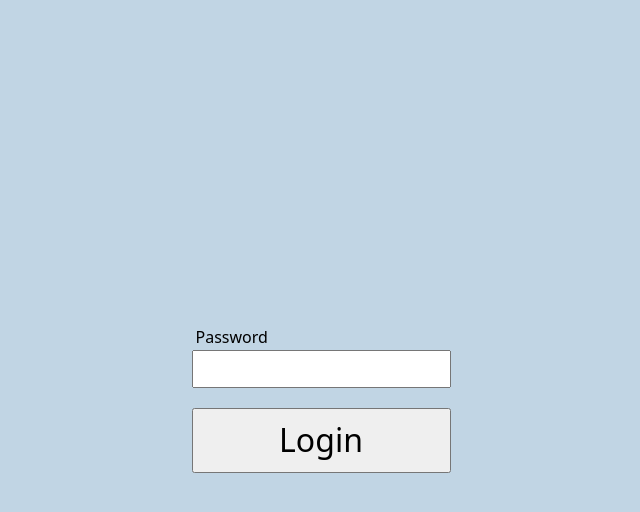
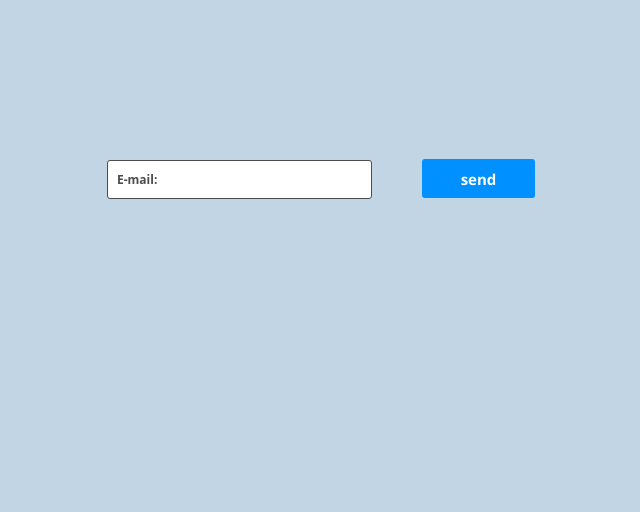
Before and after one commit to YourPriceBooking/Adminka, a React (Create React App) app: page / in a window 1280 px wide. Shown: the top 512 px of the page, without its empty margins (319-959 px from the left). Built offline with nearby package versions, Linux system fonts and the light colour scheme.

Commit message:
fixed admin login

```diff
--- a/src/components/pages/Access/PasswordField/PasswordField.tsx
+++ b/src/components/pages/Access/PasswordField/PasswordField.tsx
@@ -3,6 +3,8 @@ import type { AxiosResponse } from 'axios';
 import axios from 'axios';
 import { setToken } from 'features/access/tokenSlice';
 import { useAppDispatch } from 'App';
+import { login } from 'features/common';
+// import { useNavigate } from 'react-router-dom';
 import {
   Input,
   EnterPass,
@@ -13,11 +15,16 @@ import {
 import { Button } from '../Button';
 
 type ResponseData = {
-  status: string;
-  data: {
-    token: string;
+  status: string
+  code: number;
+  user: {
+    _id: string
+    access: string[]
+    status: string
+    role: string
+    token: string
   };
-}
+};
 
 export const PasswordField: React.FC<{
   setIsSend: React.Dispatch<React.SetStateAction<boolean>>;
@@ -48,8 +55,9 @@ export const PasswordField: React.FC<{
         }
       );
 
-      const { status, data } = response.data;
-      dispatch(setToken(data.token));
+      const { status, user } = response.data;
+      dispatch(setToken(user.token));
+      dispatch(login(email));
       return status === 'success';
     } catch (error) {
       console.error('Помилка під час перевірки секретного коду', error);
@@ -67,7 +75,7 @@ export const PasswordField: React.FC<{
       setMessagePass('You entered a wrong verification code, try again');
     } else {
       setIsSend(true);
-      // navigate('/');
+      // navigate('/menu');
     }
   };
   // const handleKeyUp = async (e: React.KeyboardEvent<HTMLInputElement>) => {
--- a/src/components/pages/AdminPageAccess/AdminPageAccess.tsx
+++ b/src/components/pages/AdminPageAccess/AdminPageAccess.tsx
@@ -1,4 +1,3 @@
-import { InputEmail } from '../Access/InputEmail';
 import { AdminPageAccessMain } from './AdminPageAccessMain';
 
-export const AdminPageAccess = () => <InputEmail component={AdminPageAccessMain} />;
+export const AdminPageAccess = () => <AdminPageAccessMain />;
--- a/src/components/pages/Blog/Blog.tsx
+++ b/src/components/pages/Blog/Blog.tsx
@@ -1,4 +1,4 @@
-import { InputEmail } from '../Access/InputEmail';
+
 import { BlogPage } from './BlogPage/BlogPage';
 
-export const Blog = () => <InputEmail component={BlogPage} />;
+export const Blog = () => <BlogPage />;
--- a/src/components/pages/Finance/Finance.tsx
+++ b/src/components/pages/Finance/Finance.tsx
@@ -1,8 +1,5 @@
 import { FinanceMain } from './FinanceMain/FinanceMain';
-import { InputEmail } from '../Access/InputEmail';
 
 export const Finance: React.FC = () => (
-  <div>
-    <InputEmail component={FinanceMain} />
-  </div>
+  <FinanceMain/>
 );
--- a/src/components/pages/LoginPage/LoginPage.tsx
+++ b/src/components/pages/LoginPage/LoginPage.tsx
@@ -1,65 +1,101 @@
-import type { FormEvent } from 'react';
 import { useFromLocation } from 'common/hooks';
-import { useAppDispatch } from 'App';
-import { useEffect } from 'react';
+import { useEffect, useState } from 'react';
 import { useSelector } from 'react-redux';
 import { useNavigate } from 'react-router-dom';
-import { login, selectIsLoggedIn } from 'features/common';
-import { loginPageStyles } from './LoginPage.styled';
+import { selectIsLoggedIn } from 'features/common';
+import type { AxiosResponse } from 'axios';
+import axios from 'axios';
+import { Button } from '../Access/Button';
+import { Message, Input, Placeholder, Div } from '../Access/InputEmail/InputEmail.styled';
+import { PasswordField } from '../Access/PasswordField';
 
 export const LoginPage = () => {
-  const appDispatch = useAppDispatch();
+
   const isLoggedIn = useSelector(selectIsLoggedIn);
   const from = useFromLocation();
   const nav = useNavigate();
 
-  const onLogin = (e: FormEvent<HTMLFormElement>) => {
-    e.preventDefault();
-
-    const form = e.currentTarget;
-    const formData = new FormData(form);
-
-    const password = formData.get('password')?.toString().trim();
-    if (!password) return;
-
-    appDispatch(login(password));
-  };
-
   useEffect(() => {
     if (isLoggedIn && from) {
-      nav(from);
+      nav('/menu');
     }
   }, [from, isLoggedIn, nav]);
 
+  const [email, setEmail] = useState<string>('');
+  const [message, setMessage] = useState('');
+  const [showPasswordField, setShowPasswordField] = useState<boolean>(false);
+  const [isFocused, setIsFocused] = useState<boolean>(false);
+  const [isSend, setIsSend] = useState<boolean>(false);
+
+  // const key = 'maestro_@ukr.net';
+
+  const validEmail = (): boolean => {
+    const regEmail = /^[^\s@]+@[^\s@]+\.[^\s@]+$/;
+    return regEmail.test(email);
+  };
+
+
+  const handleSubmit = async (e: React.FormEvent<HTMLFormElement>) => {
+    e.preventDefault();
+
+    if (!validEmail()) {
+      setMessage('Недійсна електронна пошта');
+    } else {
+      try {
+        const response: AxiosResponse<{ status: string; messageData: string }> = await axios.post(
+          'https://server-your-price-booking.onrender.com/api/acsess-to-admin/check-admin/',
+          {
+            email: `${email}`,
+          }
+        );
+
+        const { status, messageData } = response.data;
+
+        if (status === 'success') {
+          setMessage(`Код підтвердження надіслано на електронну пошту: ${email}`);
+          setShowPasswordField(true);
+        } else {
+          setMessage(messageData);
+        }
+      } catch (error) {
+        setMessage('You entered the wrong door. You do not have access to this section.');
+        console.error(error);
+      }
+    }
+  };
+
+  const handleEmailChange = (e: React.ChangeEvent<HTMLInputElement>) => {
+    setMessage('');
+    setEmail(e.target.value);
+    setShowPasswordField(true)
+  };
+
+  const handleInputFocus = () => {
+    setIsFocused(true);
+  };
+
   return (
-    <div style={loginPageStyles.container}>
-      <form style={loginPageStyles.form} onSubmit={onLogin}>
-        <div style={loginPageStyles.isHidden}>
-          <label style={loginPageStyles.label}>
-            <span style={loginPageStyles.span}>Username</span>
-            <input
-              style={loginPageStyles.input}
-              type="text"
-              name="username"
-              autoComplete="username"
+    <Div hasValue={isSend}>
+      {!isSend && (
+        <div>
+          <Message>{message && <p>{message}</p>}</Message>
+          <form onSubmit={handleSubmit}>
+            <Input
+              type="email"
+              name="email"
+              value={email}
+              required
+              onChange={handleEmailChange}
+              onFocus={handleInputFocus}
             />
-          </label>
+            {!showPasswordField && <Button />}
+          </form>
+          <Placeholder hasValue={email !== ''} isFocused={isFocused}>
+            E-mail:
+          </Placeholder>
+          {showPasswordField && <PasswordField email={email} setIsSend={setIsSend} />}
         </div>
-
-        <label style={loginPageStyles.label}>
-          <span style={loginPageStyles.span}>Password</span>
-          <input
-            style={loginPageStyles.input}
-            type="password"
-            name="password"
-            autoComplete="current-password"
-          />
-        </label>
-
-        <button style={loginPageStyles.button} type="submit">
-          Login
-        </button>
-      </form>
-    </div>
+      )}
+    </Div>
   );
 };
--- a/src/components/pages/StatisticsPage/Statistics.tsx
+++ b/src/components/pages/StatisticsPage/Statistics.tsx
@@ -2,7 +2,6 @@ import { fetchHoteliers } from 'features/hoteliers/hoteliersOperation';
 import type { Dispatch } from 'redux';
 import { useEffect, useState } from 'react';
 import { useDispatch } from 'react-redux';
-import { InputEmail } from '../Access/InputEmail';
 import { Inner, Wrapper } from './Statistics.styled';
 import { StatisticsBody } from './StatisticsBody/StatisticsBody';
 import { StatisticsHeader } from './StatisticsHeader/StatisticsHeader';
@@ -39,7 +38,5 @@ export const StatisticsPage = () => {
 };
 
 export const Statistics = () => (
-  <div>
-    <InputEmail component={StatisticsPage} />
-  </div>
+  <StatisticsPage />
 );
--- a/src/features/common/auth/authSlice.ts
+++ b/src/features/common/auth/authSlice.ts
@@ -14,9 +14,8 @@ const authSlice = createSlice({
   initialState,
   reducers: {
     login(state, { payload }: PayloadAction<string>) {
-      console.log('payload', payload)
-      if (payload === '333') {
-        state.isLoggedIn = true;
+      if (payload !== '') {
+          state.isLoggedIn = true;
       }
     },
 
--- a/src/routes/PrivateRoute.tsx
+++ b/src/routes/PrivateRoute.tsx
@@ -8,6 +8,7 @@ type RouteType = {
 
 export const PrivateRoute = ({ navigateTo = '/' }: RouteType) => {
   const auth = useAppSelector(selectIsLoggedIn);
+  console.log(auth)
   const { pathname } = useLocation();
   return !auth ? <Navigate to={navigateTo} replace state={{ from: pathname }} /> : <Outlet />;
 };
```
Also changed, not shown: 2 other files (tests, documents, lock files or other folders).
